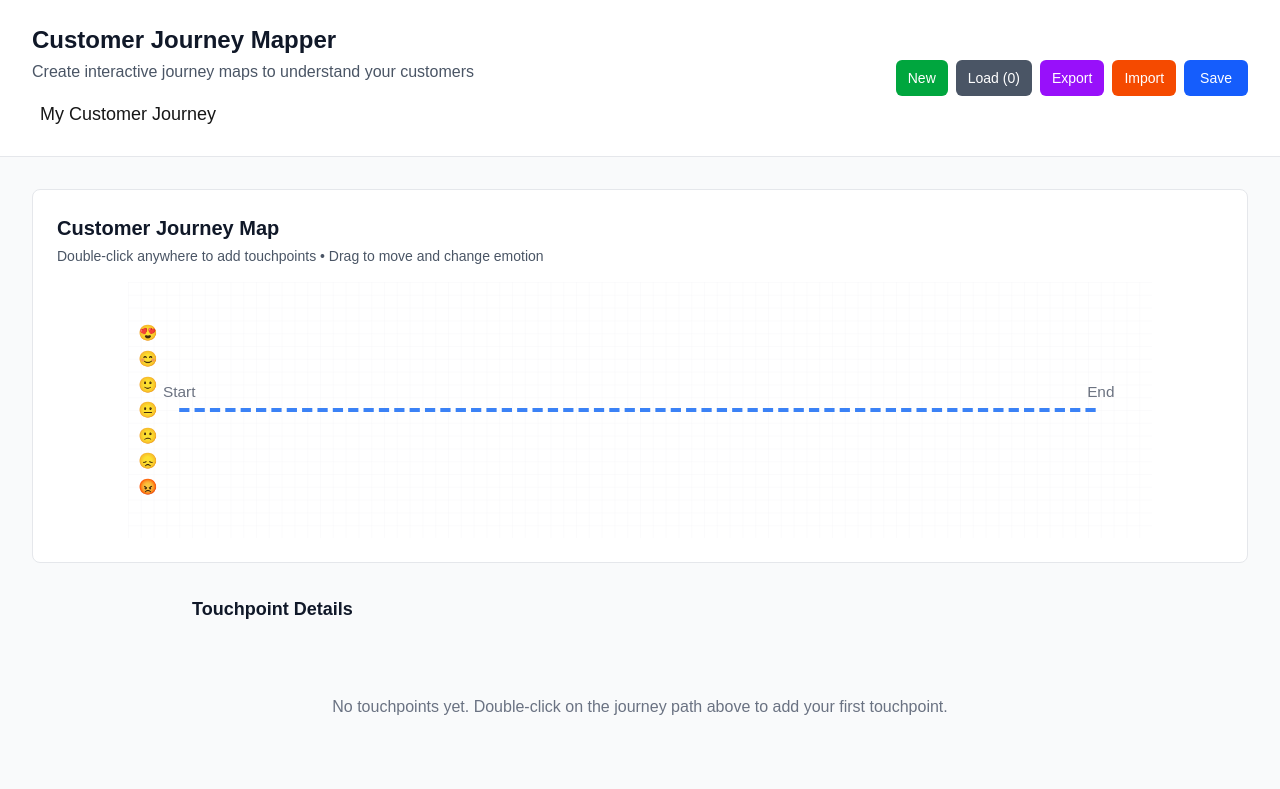
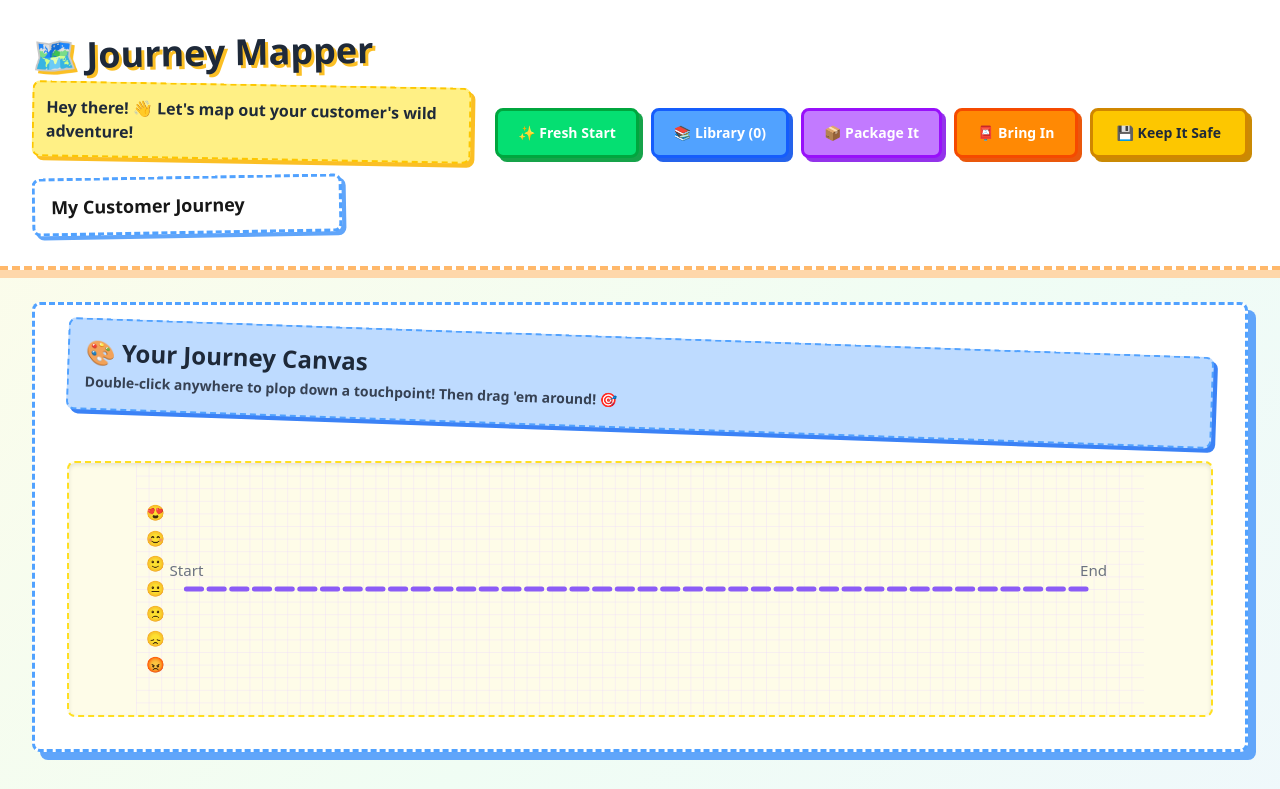
Before and after one commit to olofbjerke/vibe-cjm, a Next.js app: page / in a window 1280 px wide. Shown: the top 789 px of the page. Built offline with nearby package versions, Linux system fonts and the light colour scheme.

Commit message:
Change to a more cartoonish style

```diff
--- a/src/app/page.tsx
+++ b/src/app/page.tsx
@@ -150,59 +150,71 @@ export default function Home() {
   };
 
   return (
-    <div className="min-h-screen bg-gray-50">
+    <div className="min-h-screen bg-gradient-to-br from-yellow-50 via-green-50 to-blue-50" style={{ fontFamily: 'system-ui, -apple-system, sans-serif' }}>
       {/* Header */}
-      <header className="bg-white border-b border-gray-200">
+      <header className="bg-white border-b-4 border-dashed border-orange-300" style={{ boxShadow: '0 8px 0 #fed7aa' }}>
         <div className="max-w-7xl mx-auto px-4 sm:px-6 lg:px-8">
-          <div className="flex flex-col sm:flex-row sm:justify-between sm:items-center py-6 gap-4">
+          <div className="flex flex-col sm:flex-row sm:justify-between sm:items-center py-8 gap-6">
             <div className="flex-1">
-              <h1 className="text-xl sm:text-2xl font-bold text-gray-900">Customer Journey Mapper</h1>
-              <p className="text-gray-600 mt-1 text-sm sm:text-base">Create interactive journey maps to understand your customers</p>
-              <div className="mt-3">
+              <h1 className="text-2xl sm:text-4xl font-black text-gray-800 transform -rotate-1" style={{ textShadow: '3px 3px 0 #fbbf24' }}>
+                🗺️ Journey Mapper
+              </h1>
+              <div className="bg-yellow-200 border-2 border-dashed border-yellow-400 rounded-lg p-3 mt-3 transform rotate-1" style={{ boxShadow: '4px 4px 0 #fbbf24' }}>
+                <p className="text-gray-800 text-sm sm:text-base font-bold">
+                  Hey there! 👋 Let&apos;s map out your customer&apos;s wild adventure!
+                </p>
+              </div>
+              <div className="mt-4">
                 <input
                   type="text"
                   value={journeyTitle}
                   onChange={(e) => setJourneyTitle(e.target.value)}
-                  className="text-lg font-medium border-none bg-transparent focus:outline-none focus:ring-2 focus:ring-blue-500 rounded px-2 py-1"
-                  placeholder="Journey Title"
+                  className="text-lg font-black border-3 border-dashed border-blue-400 bg-white focus:outline-none focus:border-green-400 rounded-lg px-4 py-3 transform -rotate-1 hover:rotate-0 transition-all"
+                  style={{ boxShadow: '4px 4px 0 #60a5fa' }}
+                  placeholder="What's this journey called?"
                 />
               </div>
             </div>
-            <div className="flex flex-wrap gap-2">
+            <div className="flex flex-wrap gap-3">
               <button
                 onClick={handleNewJourney}
-                className="bg-green-600 text-white px-3 py-2 rounded-md hover:bg-green-700 transition-colors text-sm whitespace-nowrap"
+                className="bg-green-400 hover:bg-green-500 text-white px-5 py-3 border-3 border-green-600 font-black text-sm rounded-lg transform hover:-rotate-2 transition-all"
+                style={{ boxShadow: '4px 4px 0 #16a34a' }}
               >
-                New
+                ✨ Fresh Start
               </button>
               <button
                 onClick={() => setShowJourneyList(!showJourneyList)}
-                className="bg-gray-600 text-white px-3 py-2 rounded-md hover:bg-gray-700 transition-colors text-sm whitespace-nowrap"
+                className="bg-blue-400 hover:bg-blue-500 text-white px-5 py-3 border-3 border-blue-600 font-black text-sm rounded-lg transform hover:rotate-2 transition-all"
+                style={{ boxShadow: '4px 4px 0 #2563eb' }}
               >
-                Load ({savedJourneys.length})
+                📚 Library ({savedJourneys.length})
               </button>
               <button
                 onClick={handleExportJourney}
-                className="bg-purple-600 text-white px-3 py-2 rounded-md hover:bg-purple-700 transition-colors text-sm whitespace-nowrap"
+                className="bg-purple-400 hover:bg-purple-500 text-white px-5 py-3 border-3 border-purple-600 font-black text-sm rounded-lg transform hover:-rotate-1 transition-all"
+                style={{ boxShadow: '4px 4px 0 #9333ea' }}
               >
-                Export
+                📦 Package It
               </button>
               <button
                 onClick={() => fileInputRef.current?.click()}
-                className="bg-orange-600 text-white px-3 py-2 rounded-md hover:bg-orange-700 transition-colors text-sm whitespace-nowrap"
+                className="bg-orange-400 hover:bg-orange-500 text-white px-5 py-3 border-3 border-orange-600 font-black text-sm rounded-lg transform hover:rotate-1 transition-all"
+                style={{ boxShadow: '4px 4px 0 #ea580c' }}
               >
-                Import
+                📮 Bring In
               </button>
               <button
                 onClick={handleSaveJourney}
                 disabled={isSaving}
-                className={`px-4 py-2 rounded-md transition-colors text-sm whitespace-nowrap ${
+                className={`px-6 py-3 border-3 font-black text-sm rounded-lg transform hover:scale-105 transition-all ${
                   isSaving
-                    ? 'bg-gray-400 text-gray-200 cursor-not-allowed'
-                    : 'bg-blue-600 text-white hover:bg-blue-700'
+                    ? 'bg-gray-300 border-gray-400 text-gray-600 cursor-not-allowed'
+                    : 'bg-yellow-400 hover:bg-yellow-500 border-yellow-600 text-gray-800 hover:-rotate-1'
                 }`}
+                style={{ boxShadow: isSaving ? '2px 2px 0 #9ca3af' : '4px 4px 0 #ca8a04' }}
               >
-                {isSaving ? 'Saving...' : 'Save'}
+                {isSaving ? '💾 Saving...' : '💾 Keep It Safe'}
               </button>
             </div>
           </div>
@@ -220,32 +232,52 @@ export default function Home() {
 
       {/* Journey List Dropdown */}
       {showJourneyList && (
-        <div className="bg-white border-b border-gray-200 shadow-sm">
-          <div className="max-w-7xl mx-auto px-4 sm:px-6 lg:px-8 py-4">
-            <h3 className="text-sm font-medium text-gray-900 mb-3">Saved Journeys</h3>
+        <div className="bg-white border-b-4 border-dashed border-green-300" style={{ boxShadow: '0 8px 0 #86efac' }}>
+          <div className="max-w-7xl mx-auto px-4 sm:px-6 lg:px-8 py-8">
+            <div className="bg-green-200 border-2 border-dashed border-green-400 rounded-lg p-4 mb-6 transform -rotate-1" style={{ boxShadow: '4px 4px 0 #22c55e' }}>
+              <h3 className="text-xl font-black text-gray-800 flex items-center">
+                📚 Your Journey Library
+              </h3>
+              <p className="text-gray-700 font-bold text-sm mt-1">All your amazing customer adventures live here!</p>
+            </div>
             {savedJourneys.length === 0 ? (
-              <p className="text-gray-500 text-sm">No saved journeys found.</p>
+              <div className="text-center py-12">
+                <div className="bg-yellow-200 border-2 border-dashed border-yellow-400 rounded-lg p-8 transform rotate-2" style={{ boxShadow: '6px 6px 0 #fbbf24' }}>
+                  <p className="text-gray-800 text-xl font-black">🌟 Nothing here yet!</p>
+                  <p className="text-gray-700 font-bold text-sm mt-2">Start creating your first journey above! It&apos;ll be awesome! 🚀</p>
+                </div>
+              </div>
             ) : (
-              <div className="grid grid-cols-1 sm:grid-cols-2 lg:grid-cols-3 gap-3">
-                {savedJourneys.map((journey) => (
+              <div className="grid grid-cols-1 sm:grid-cols-2 lg:grid-cols-3 gap-6">
+                {savedJourneys.map((journey, index) => (
                   <div
                     key={journey.id}
-                    className={`p-3 border rounded-lg cursor-pointer transition-colors ${
+                    className={`p-5 border-3 border-dashed rounded-lg cursor-pointer transition-all transform hover:-rotate-1 hover:scale-105 ${
                       currentJourneyId === journey.id
-                        ? 'border-blue-500 bg-blue-50'
-                        : 'border-gray-200 hover:border-gray-300 hover:bg-gray-50'
+                        ? 'border-blue-400 bg-blue-100'
+                        : 'border-gray-400 bg-white hover:border-orange-400 hover:bg-orange-50'
                     }`}
+                    style={{
+                      boxShadow: currentJourneyId === journey.id
+                        ? '6px 6px 0 #60a5fa'
+                        : '4px 4px 0 #9ca3af',
+                      transform: `rotate(${(index % 3 - 1) * 2}deg)`
+                    }}
                     onClick={() => {
                       loadJourney(journey);
                       setShowJourneyList(false);
                     }}
                   >
-                    <h4 className="font-medium text-sm text-gray-900 truncate">{journey.title}</h4>
-                    <p className="text-xs text-gray-500 mt-1">
-                      {journey.touchpoints.length} touchpoints • {new Date(journey.updatedAt).toLocaleDateString()}
-                    </p>
+                    <h4 className="font-black text-base text-gray-800 truncate mb-3">{journey.title}</h4>
+                    <div className="bg-white border-2 border-dashed border-gray-300 rounded px-3 py-2 mb-3">
+                      <p className="text-xs text-gray-700 font-bold">
+                        🎯 {journey.touchpoints.length} stops • 📅 {new Date(journey.updatedAt).toLocaleDateString()}
+                      </p>
+                    </div>
                     {journey.description && (
-                      <p className="text-xs text-gray-600 mt-1 truncate">{journey.description}</p>
+                      <p className="text-xs text-gray-600 font-bold truncate bg-gray-100 border border-dashed border-gray-300 rounded px-2 py-1">
+                        💭 {journey.description}
+                      </p>
                     )}
                   </div>
                 ))}
@@ -276,11 +308,16 @@ export default function Home() {
       </main>
 
       {/* Footer */}
-      <footer className="bg-white border-t border-gray-200 mt-16">
-        <div className="max-w-7xl mx-auto px-4 sm:px-6 lg:px-8 py-6">
-          <p className="text-center text-gray-500 text-sm">
-            A vibe coding experiment by Olof Bjerke
-          </p>
+      <footer className="bg-white border-t-4 border-dashed border-pink-300 mt-16" style={{ boxShadow: '0 -8px 0 #f9a8d4' }}>
+        <div className="max-w-7xl mx-auto px-4 sm:px-6 lg:px-8 py-8">
+          <div className="bg-pink-200 border-2 border-dashed border-pink-400 rounded-lg p-4 transform rotate-1" style={{ boxShadow: '4px 4px 0 #ec4899' }}>
+            <p className="text-center text-gray-800 font-black">
+              🎉 A vibe coding experiment by Olof Bjerke 🎉
+            </p>
+            <p className="text-center text-gray-700 text-xs font-bold mt-1">
+              Made with ☕ and lots of fun!
+            </p>
+          </div>
         </div>
       </footer>
     </div>
--- a/src/components/JourneyMap.tsx
+++ b/src/components/JourneyMap.tsx
@@ -181,15 +181,22 @@ export default function JourneyMap({ touchpoints, onTouchpointClick, onAddTouchp
   };
 
   return (
-    <div className="w-full bg-white rounded-lg border border-gray-200 p-6">
-      <div className="mb-4">
-        <h2 className="text-xl font-semibold text-gray-900 mb-1">Customer Journey Map</h2>
-        <p className="text-sm text-gray-600">Double-click anywhere to add touchpoints • Drag to move and change emotion</p>
+    <div className="w-full bg-white border-3 border-dashed border-blue-400 rounded-lg p-8" style={{ boxShadow: '8px 8px 0 #60a5fa' }}>
+      <div className="mb-8">
+        <div className="bg-blue-200 border-2 border-dashed border-blue-400 rounded-lg p-4 transform rotate-2" style={{ boxShadow: '4px 4px 0 #3b82f6' }}>
+          <h2 className="text-2xl font-black text-gray-800 mb-1 flex items-center">
+            🎨 Your Journey Canvas
+          </h2>
+          <p className="text-sm text-gray-700 font-bold">
+            Double-click anywhere to plop down a touchpoint! Then drag &apos;em around! 🎯
+          </p>
+        </div>
       </div>
 
       <svg
         ref={svgRef}
-        className={`w-full h-48 sm:h-64 ${dragging ? 'cursor-grabbing' : 'cursor-pointer'}`}
+        className={`w-full h-48 sm:h-64 rounded-lg bg-yellow-50 border-2 border-dashed border-yellow-300 ${dragging ? 'cursor-grabbing' : 'cursor-pointer'}`}
+        style={{ boxShadow: 'inset 0 2px 4px rgba(0,0,0,0.1)' }}
         viewBox="0 0 800 200"
         preserveAspectRatio="xMidYMid meet"
         onDoubleClick={handleDoubleClick}
@@ -197,11 +204,16 @@ export default function JourneyMap({ touchpoints, onTouchpointClick, onAddTouchp
         onMouseUp={handleMouseUp}
         onMouseLeave={handleMouseUp}
       >
-        {/* Background grid */}
+        {/* Background grid and gradients */}
         <defs>
           <pattern id="grid" width="10" height="10" patternUnits="userSpaceOnUse">
-            <path d="M 10 0 L 0 0 0 10" fill="none" stroke="#f3f4f6" strokeWidth="0.5"/>
+            <path d="M 10 0 L 0 0 0 10" fill="none" stroke="#e9d5ff" strokeWidth="0.5"/>
           </pattern>
+          <linearGradient id="emotionGradient" x1="0%" y1="0%" x2="100%" y2="0%">
+            <stop offset="0%" style={{ stopColor: '#10b981', stopOpacity: 1 }} />
+            <stop offset="50%" style={{ stopColor: '#f59e0b', stopOpacity: 1 }} />
+            <stop offset="100%" style={{ stopColor: '#ef4444', stopOpacity: 1 }} />
+          </linearGradient>
         </defs>
         <rect width="100%" height="100%" fill="url(#grid)" />
 
@@ -218,9 +230,10 @@ export default function JourneyMap({ touchpoints, onTouchpointClick, onAddTouchp
         <path
           d="M 40 100 L 760 100"
           fill="none"
-          stroke="#3b82f6"
-          strokeWidth="3"
-          strokeDasharray="8,4"
+          stroke="#8b5cf6"
+          strokeWidth="4"
+          strokeDasharray="12,6"
+          strokeLinecap="round"
         />
 
         {/* Touchpoint connecting line */}
@@ -228,10 +241,11 @@ export default function JourneyMap({ touchpoints, onTouchpointClick, onAddTouchp
           <path
             d={createSmoothPath(touchpoints)}
             fill="none"
-            stroke="#10b981"
-            strokeWidth="4"
-            strokeDasharray="8,8"
-            opacity="0.8"
+            stroke="url(#emotionGradient)"
+            strokeWidth="5"
+            strokeDasharray="10,5"
+            strokeLinecap="round"
+            opacity="0.9"
           />
         )}
 
@@ -253,13 +267,14 @@ export default function JourneyMap({ touchpoints, onTouchpointClick, onAddTouchp
             <circle
               cx={touchpoint.xPosition}
               cy={getEmotionY(touchpoint.emotion, touchpoint.intensity)}
-              r="10"
+              r="12"
               fill={getEmotionColor(touchpoint.emotion)}
               stroke="white"
-              strokeWidth="2"
-              className={`${dragging?.id === touchpoint.id ? 'cursor-grabbing' : 'cursor-grab'} hover:r-12 transition-all`}
+              strokeWidth="3"
+              className={`${dragging?.id === touchpoint.id ? 'cursor-grabbing' : 'cursor-grab'} hover:r-15 transition-all drop-shadow-lg`}
               onClick={() => handleTouchpointClick(touchpoint)}
               onMouseDown={(e) => handleMouseDown(e, touchpoint)}
+              style={{ filter: 'drop-shadow(0 4px 8px rgba(0,0,0,0.2))' }}
             />
 
             {/* Touchpoint label */}
```
